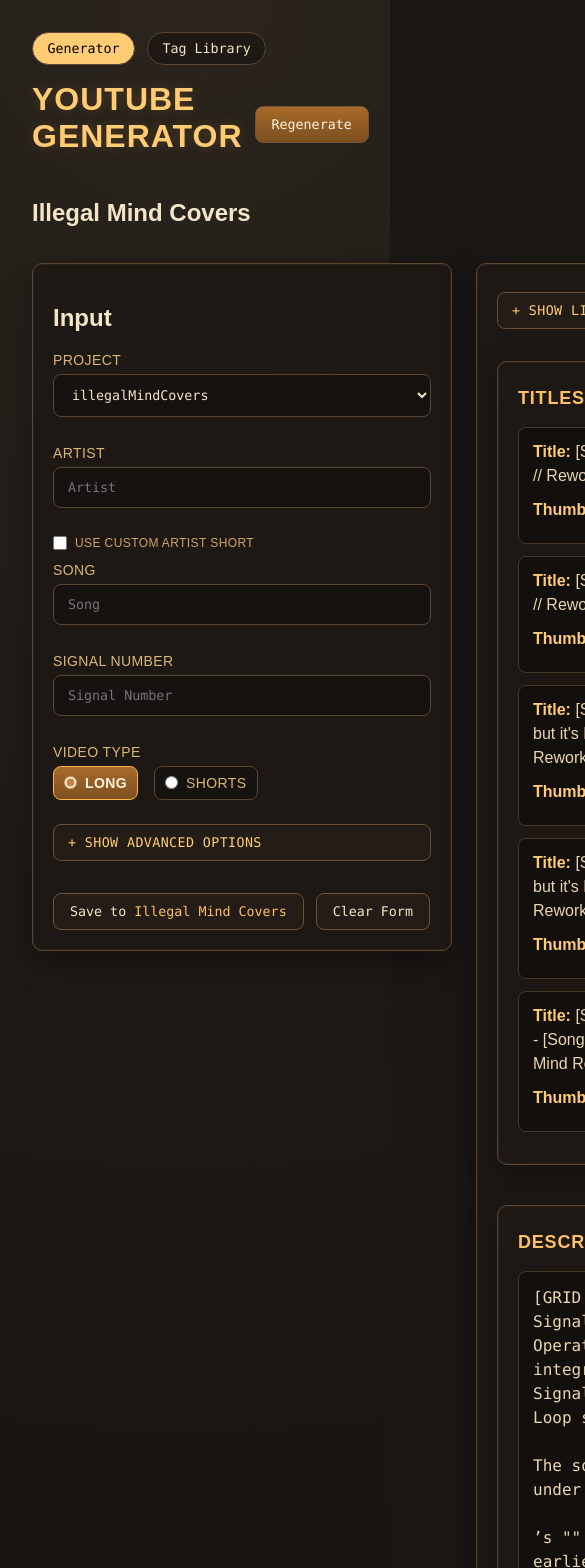
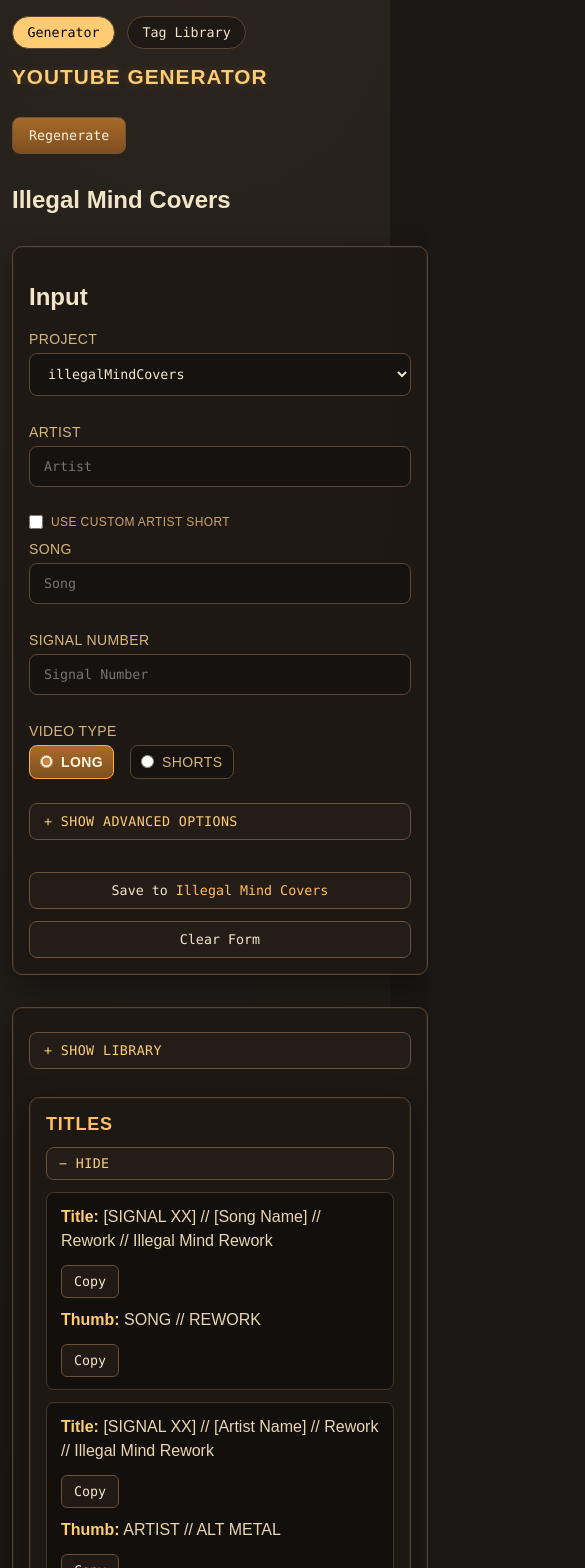
Before and after one commit to maxsoulfly/illegal-mind-generator, a React (Vite) app: page / in a window 390 px wide. Shown: the top 1568 px of the page, 585 px wide, since content can reach past the window. Built offline with nearby package versions, Linux system fonts and the light colour scheme.

Commit message:
Improve CSS organization and responsive behavior

```diff
--- a/src/index.css
+++ b/src/index.css
@@ -414,10 +414,9 @@ textarea {
 
 
 .saved-entry-tags {
-  margin-left      : var(--space-2);
-  color            : var(--color-text-muted-2);
-  /* font-size     : 16px; */
-  font-style       : italic;
+  margin-left: var(--space-2);
+  color      : var(--color-text-muted-2);
+  font-style : italic;
 }
 
 .saved-entry-actions {
@@ -486,7 +485,7 @@ textarea {
   cursor      : pointer;
 }
 
-/* selected state */
+/* Radio selected state (legacy-friendly visual fallback). */
 .radio-option input:checked+span {
   color      : var(--color-text-accent);
   font-weight: 600;
@@ -519,7 +518,6 @@ textarea {
   align-items       : center;
   justify-content   : space-between;
   gap               : var(--space-4);
-  /* margin-bottom  : var(--space-4); */
 }
 
 
@@ -566,7 +564,7 @@ textarea {
   color: var(--color-text-main);
 }
 
-/* library controls */
+/* Saved library controls */
 .library-controls {
   display              : grid;
   grid-template-columns: 1fr auto;
@@ -591,6 +589,7 @@ textarea {
   width        : 170px;
 }
 
+/* Shared panel header pattern used across generator + library cards. */
 .panel-header {
   display        : flex;
   align-items    : center;
@@ -626,7 +625,7 @@ textarea {
   margin-top: var(--space-4);
 }
 
-/* App menu */
+/* Top-level page navigation */
 .app-menu {
   display      : flex;
   gap          : 0.75rem;
@@ -647,7 +646,7 @@ textarea {
   color     : black;
 }
 
-/* Tag library */
+/* Tag library grid + cards */
 .tag-library {
   display              : grid;
   grid-template-columns: repeat(auto-fit, minmax(260px, 1fr));
@@ -703,7 +702,7 @@ textarea {
   margin-top: var(--space-4);
 }
 
-/* Tag filters */
+/* Tag filter chips */
 .tag-filters {
   display    : flex;
   gap        : var(--space-3);
@@ -751,3 +750,108 @@ textarea {
 .tag-used .tag-status {
   color: var(--color-text-accent);
 }
+
+/* ===== Responsive layout overrides ===== */
+@media (max-width: 1200px) {
+  .app-shell {
+    padding: var(--space-8);
+  }
+
+  .layout-grid {
+    grid-template-columns: minmax(320px, 380px) 1fr;
+    gap: var(--space-7);
+  }
+}
+
+@media (max-width: 960px) {
+  .app-shell {
+    padding: var(--space-7) var(--space-5);
+  }
+
+  .layout-grid {
+    grid-template-columns: 1fr;
+  }
+
+  .panel {
+    margin-top: var(--space-4);
+    padding: var(--space-6);
+  }
+
+  .app-menu {
+    flex-wrap: wrap;
+  }
+
+  .library-controls {
+    grid-template-columns: 1fr;
+  }
+
+  .library-controls .form-select {
+    width: 100%;
+  }
+
+  .panel-header {
+    flex-wrap: wrap;
+    align-items: flex-start;
+  }
+
+  .panel-header .toggle-button {
+    width: 100%;
+  }
+
+  .generated-pair-row {
+    flex-direction: column;
+  }
+}
+
+@media (max-width: 640px) {
+  .app-shell {
+    padding: var(--space-6) var(--space-4);
+  }
+
+  .app-title {
+    margin-bottom: var(--space-6);
+    font-size: 1.3rem;
+  }
+
+  .button-row {
+    flex-direction: column;
+  }
+
+  .button-primary,
+  .button-secondary,
+  .saved-entry-button {
+    width: 100%;
+  }
+
+  .saved-entry-row {
+    flex-direction: column;
+    align-items: flex-start;
+    gap: var(--space-3);
+    padding: var(--space-3) var(--space-4);
+  }
+
+  .saved-entry-actions {
+    width: 100%;
+  }
+
+  .saved-entry-actions .button-secondary {
+    width: 100%;
+  }
+
+  .tag-library {
+    grid-template-columns: 1fr;
+  }
+
+  .tag-card {
+    padding: var(--space-5);
+  }
+
+  .tag-filters {
+    width: 100%;
+  }
+
+  .tag-filters button {
+    flex: 1 1 auto;
+    text-align: center;
+  }
+}
```
